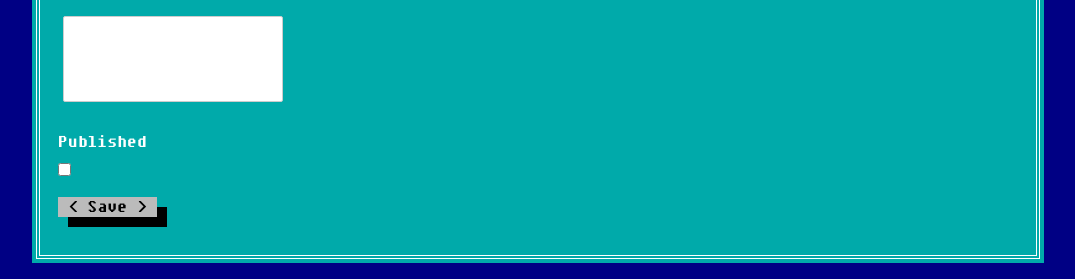
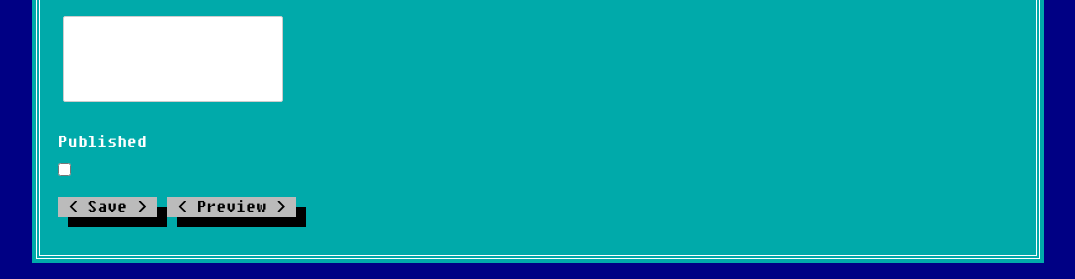
Before and after one commit to lostways/andrewbbs, a Django app: page /create/screen/new in a window 1280 px wide. Shown: the part 1124-1403 px from the top of the page, without its empty margins (124-1199 px from the left). Run offline with Django 3.2, Linux system fonts and the light colour scheme; the visitor is signed in with stand-in values (Sample User, id 1); data comes from the database, SQL or seed files in the repository; data that the repository does not hold is empty; some libraries are stand-ins or nearby versions.

Commit message:
implemented screen previews

```diff
--- a/app/andrewbbs/templates/screens/screen_detail.html
+++ b/app/andrewbbs/templates/screens/screen_detail.html
@@ -6,5 +6,7 @@
 
 {{ screen.body | markdown | safe }}
 
+{% if preview != True %}
 <a href="{% url 'screen-list' %}" class="btn">Back to Screens</a>
+{% endif %}
 {% endblock %}
--- a/app/andrewbbs/templates/screens/screen_edit_detail.html
+++ b/app/andrewbbs/templates/screens/screen_edit_detail.html
@@ -20,7 +20,8 @@
         {{ field }}
       </p>
       {% endfor %}
-      <input type="submit" class="btn clear" value="< Save >" />
+      <input name="_save" type="submit" class="btn clear" value="< Save >" />
+      <input name ="_preview" type="submit" class="btn clear" formtarget="_blank" value="< Preview >" />
     </fieldset>
 </form>
 {% endblock %}
--- a/app/andrewbbs/views.py
+++ b/app/andrewbbs/views.py
@@ -158,6 +158,10 @@ def screen_edit_detail(request,pk):
     form = ScreenEditForm(request.user,request.POST or None, instance=screen)
 
     if form.is_valid():
+        if '_preview' in request.POST:
+            screen = form.save(commit=False)
+            context = {"screen": screen, "page_title": "Preview Screen - " + screen.title, "preview": True}
+            return render(request, "screens/screen_detail.html", context)
         form.save()
         return redirect("screen-edit-list")
 
@@ -171,6 +175,9 @@ def screen_create(request):
     if form.is_valid():
         screen = form.save(commit=False)
         screen.author = request.user
+        if '_preview' in request.POST:
+            context = {"screen": screen, "page_title": "Preview Screen - " + screen.title, "preview": True}
+            return render(request, "screens/screen_detail.html", context)
         screen.save()
         # this saves codes which are m2m fields
         form.save_m2m()
```
Also changed, not shown: app/andrewbbs/tests/test_views.py (+32 -0 lines).
